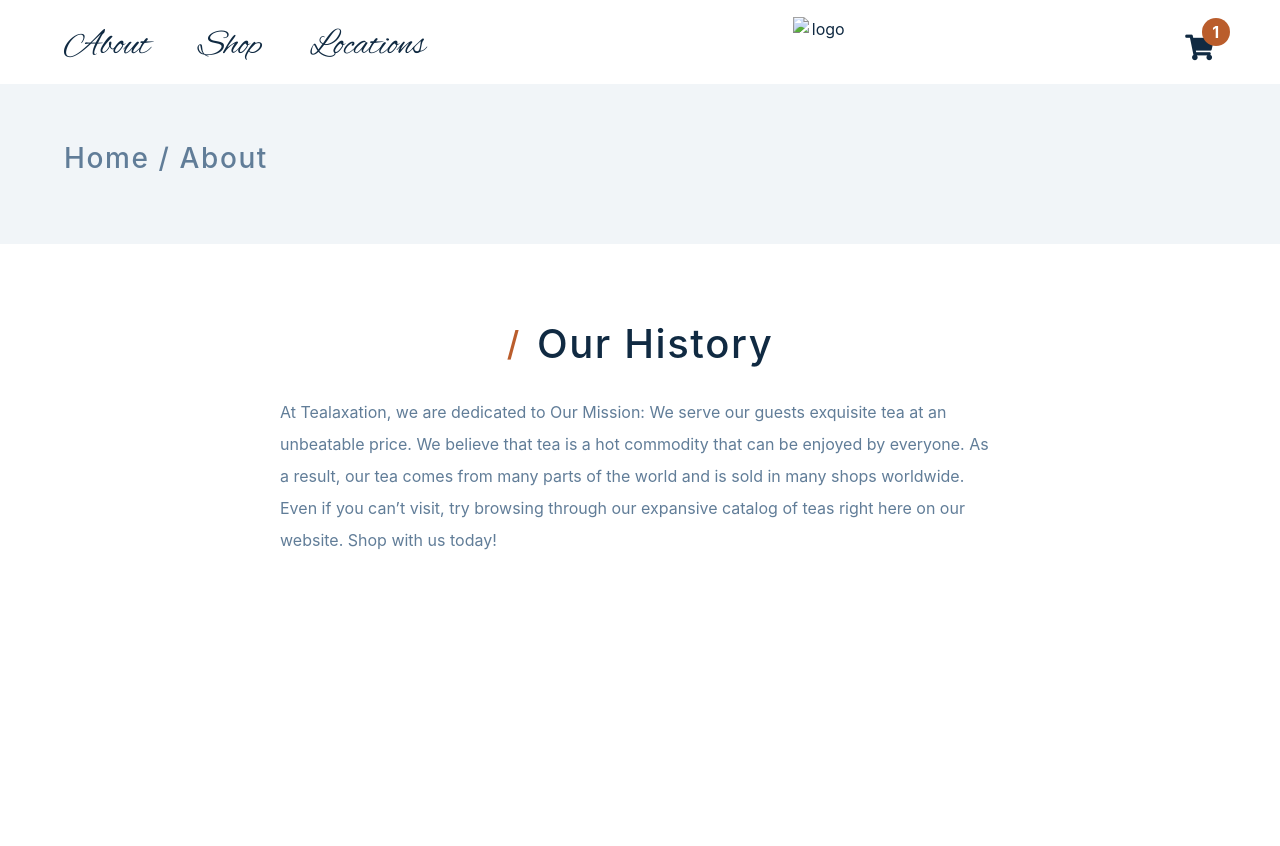
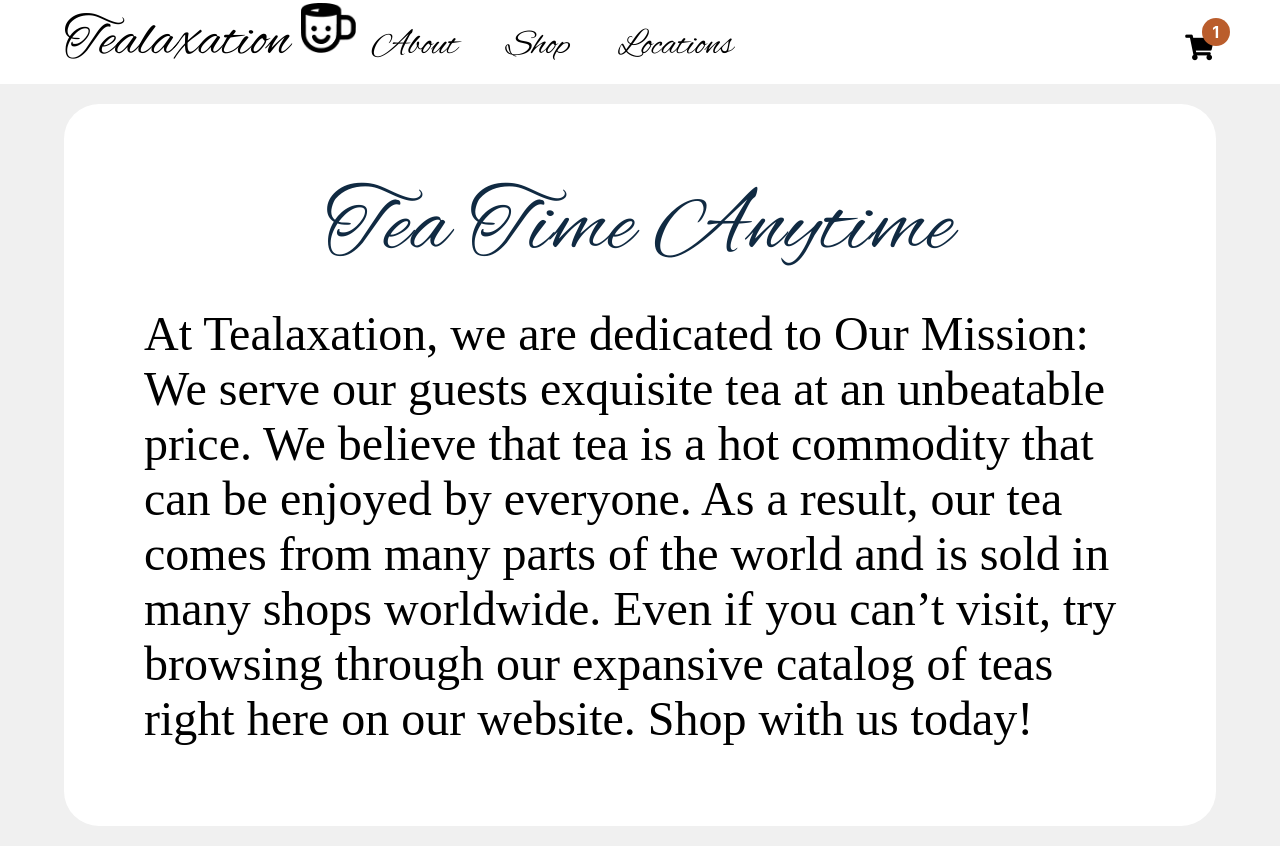
Before and after one commit to Marquis4484/tealaxation, a website with bundled scripts: page about.html in a window 1280 px wide. Before the commit the page ends 800 px from the top, so only its background shows below. Built offline with nearby package versions, Linux system fonts and the light colour scheme.

Commit message:
About Page Adjusted

```diff
--- a/about.html
+++ b/about.html
@@ -17,13 +17,25 @@
 
   <body>
     <!-- navbar -->
-    <nav class="navbar page">
+    <nav class="navbar">
       <div class="nav-center">
-        <!-- links -->
-        <div>
+        <div class="logo-with-nav">
           <button class="toggle-nav">
             <i class="fas fa-bars"></i>
           </button>
+          <div class="logo">
+            <ul>
+              <li>
+                <a href="index.html" class="nav-link-logo"> Tealaxation </a>
+                <img
+                  src="./images/TealaxationLogo.png"
+                  class="nav-logo"
+                  alt="logo"
+                />
+              </li>
+            </ul>
+          </div>
+
           <ul class="nav-links">
             <li>
               <a href="about.html" class="nav-link"> About </a>
@@ -37,7 +49,7 @@
           </ul>
         </div>
         <!-- logo -->
-        <img src="./images/logo-black.svg" class="nav-logo" alt="logo" />
+
         <!-- cart icon -->
         <div class="toggle-container">
           <button class="toggle-cart">
@@ -48,11 +60,7 @@
       </div>
     </nav>
     <!-- hero -->
-    <section class="page-hero">
-      <div class="section-center">
-        <h3 class="page-hero-title">Home / About</h3>
-      </div>
-    </section>
+
     <!-- sidebar -->
     <div class="sidebar-overlay">
       <aside class="sidebar">
@@ -104,7 +112,7 @@
     <!-- about -->
     <section class="section section-center about-page">
       <div class="title">
-        <h2><span>/</span> our history</h2>
+        <h2>Tea Time Anytime</h2>
       </div>
       <p class="about-text">
         At Tealaxation, we are dedicated to Our Mission: We serve our guests
--- a/styles.css
+++ b/styles.css
@@ -63,7 +63,7 @@ Global Styles
 body {
   font-family: -apple-system, BlinkMacSystemFont, "Segoe UI", Roboto, Oxygen,
     Ubuntu, Cantarell, "Open Sans", "Helvetica Neue", sans-serif;
-  background: var(--clr-white);
+  background: #f0f0f0;
   color: var(--clr-grey-1);
   line-height: 1.5;
   font-size: 0.875rem;
@@ -88,7 +88,7 @@ h1 {
   font-size: 3rem;
 }
 h2 {
-  font-size: 2rem;
+  font-size: 90px;
 }
 h3 {
   font-size: 1.25rem;
@@ -134,10 +134,12 @@ p {
 .section-center {
   width: 90vw;
   max-width: var(--max-width);
-  margin: 0 auto;
+  margin: 20px auto;
+  background-color: white;
+  border-radius: 35px;
 }
 .section {
-  padding: 5rem 0;
+  padding: 5rem 5rem;
 }
 .btn {
   background: var(--clr-primary-5);
@@ -555,7 +557,8 @@ Title
   display: flex;
   justify-content: center;
   align-items: center;
-  font-weight: 500;
+  font-family: "Alex Brush", cursive;
+  font-size: 90px;
 }
 .title span {
   color: var(--clr-primary-5);
@@ -653,10 +656,15 @@ About Page
 ===============
 */
 .about-text {
-  line-height: 2;
   max-width: 45em;
   margin: 0 auto;
   margin-top: 2rem;
+  color: #000;
+  font-family: Alegreya Sans;
+  font-size: 48px;
+  font-style: normal;
+  font-weight: 400;
+  line-height: normal;
 }
 
 /*
@@ -757,7 +765,7 @@ Single Product Page
   min-height: 20vh;
   display: grid;
   place-items: center;
-  background: var(--clr-grey-10);
+  background: #f0f0f0;
   color: var(--clr-grey-5);
 }
 .page-hero-title {
```
